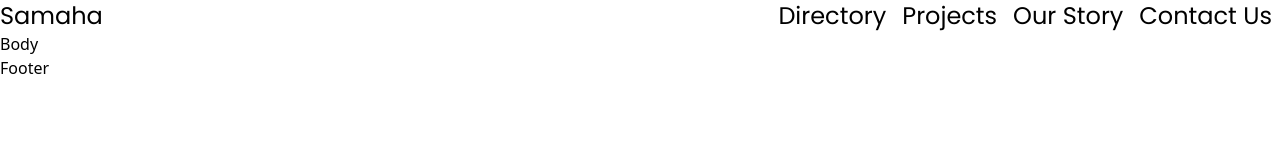
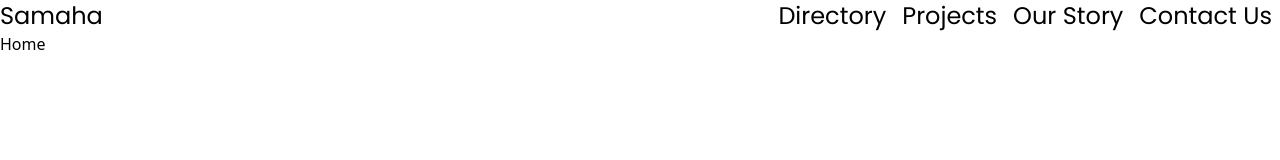
Before and after one commit to SamahaCore/samaha, a React (Create React App) app: page / in a window 1280 px wide. Shown: the top 160 px of the page. Built offline with nearby package versions, Linux system fonts and the light colour scheme.

Commit message:
Create placeholder sections and add to body

```diff
--- /dev/null
+++ b/src/Components/Body/Directory.js
@@ -0,0 +1,7 @@
+import Section from "../../UI/Section";
+
+const Directory = () => {
+  return <Section>Directory</Section>;
+};
+
+export default Directory;
--- /dev/null
+++ b/src/Components/Body/Home.js
@@ -0,0 +1,7 @@
+import Section from "../../UI/Section";
+
+const Home = () => {
+  return <Section>Home</Section>;
+};
+
+export default Home;
--- /dev/null
+++ b/src/Components/Body/Projects.js
@@ -0,0 +1,7 @@
+import Section from "../../UI/Section";
+
+const Projects = () => {
+  return <Section>Projects</Section>;
+};
+
+export default Projects;
--- a/src/Layout/Body.js
+++ b/src/Layout/Body.js
@@ -1,6 +1,14 @@
+import Directory from "../Components/Body/Directory";
+import Home from "../Components/Body/Home";
+import Projects from "../Components/Body/Projects";
+
 const Body = () => {
   return (
-    <div className="">Body</div>
+    <div className="">
+      <Home />
+      <Directory />
+      <Projects />
+    </div>
   );
 };
 
```
